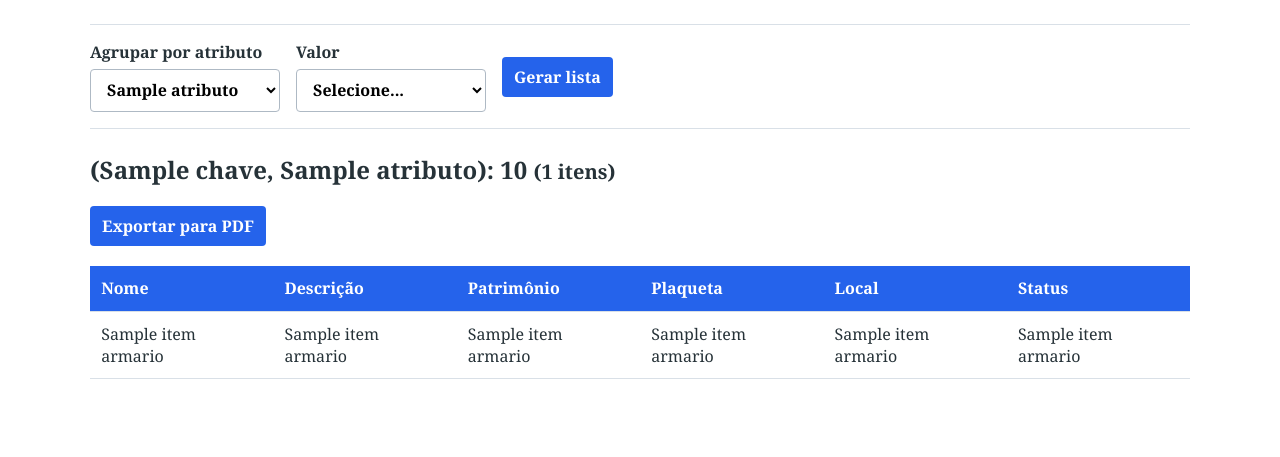
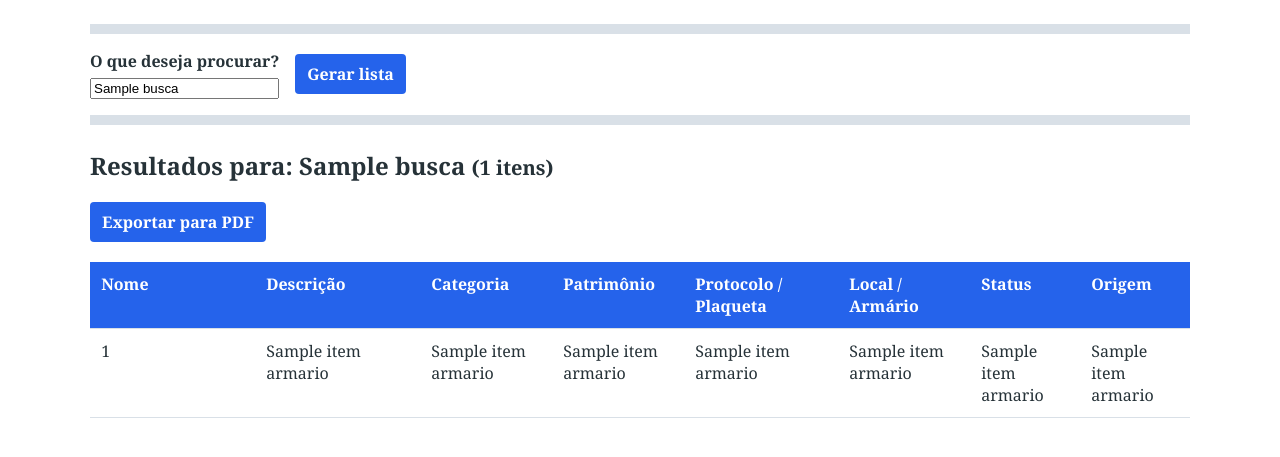
Before and after one commit to rxbeca/Controle-De-Estoque-, a Flask app: template pfvr n toque/templates/relatorio.html in a window 1280 px wide. Shown: the part 71-528 px from the top of the page. Run offline with Flask 3, Linux system fonts and the light colour scheme; the template is opened without the code that fills it: most values are stand-ins (such as "Sample title", 1, 10 or a date in 2020).

Commit message:
Add files via upload

```diff
--- a/pfvr n toque/app.py
+++ b/pfvr n toque/app.py
@@ -16,8 +16,7 @@ from database import (
     atualizar_item_armario,
     excluir_item_armario,
     pesquisar_item,
-    listar_valores_atributo,
-    listar_itens_por_atributo,
+    pesquisar_itens_relatorio,
 )
 #onde eu vou colocar as imagens
 app = Flask(__name__)
@@ -114,20 +113,11 @@ def relatorio():
     if 'usuario' not in session:
         return redirect(url_for('login_page'))
 
-    atributos = {'nome': 'Nome', 'local': 'Local', 'status': 'Status'}
-    atributo = request.args.get('atributo', 'local')
-    if atributo not in atributos:
-        atributo = 'local'
-
-    valores = listar_valores_atributo(atributo)
-    valor = request.args.get('valor', '')
-    itens = listar_itens_por_atributo(atributo, valor) if valor in valores else []
+    busca = request.args.get('busca', '').strip()
+    itens = pesquisar_itens_relatorio(busca)
     return render_template(
         'relatorio.html',
-        atributos=atributos,
-        atributo=atributo,
-        valores=valores,
-        valor=valor,
+        busca=busca,
         itens=itens,
         usuario=session['usuario'],
     )
@@ -144,6 +134,7 @@ def novo_item():
     plaqueta = request.form.get('plaqueta')
     local = request.form.get('local')
     status = request.form.get('status')
+    categoria = request.form.get('categoria', '').strip()
 
     imagem = request.files.get('imagem')
     nome_imagem = None
@@ -151,7 +142,7 @@ def novo_item():
         nome_imagem = secure_filename(imagem.filename)
         imagem.save(os.path.join(app.config['UPLOAD_FOLDER'], nome_imagem))
 
-    inserir_item_cende(nome, descricao, patrimonio, plaqueta, local, status, nome_imagem)
+    inserir_item_cende(nome, descricao, patrimonio, plaqueta, local, status, nome_imagem, categoria)
     return redirect(url_for('dashboard'))
 
 
@@ -175,6 +166,7 @@ def editar_item(item_id):
     plaqueta = request.form.get('plaqueta')
     local = request.form.get('local')
     status = request.form.get('status')
+    categoria = request.form.get('categoria', '').strip()
     imagem = request.files.get('imagem')
 
     nome_imagem = None
@@ -182,7 +174,7 @@ def editar_item(item_id):
         nome_imagem = secure_filename(imagem.filename)
         imagem.save(os.path.join(app.config['UPLOAD_FOLDER'], nome_imagem))
 
-    edicao_de_itens(item_id, nome, descricao, patrimonio, plaqueta, local, status, nome_imagem)
+    edicao_de_itens(item_id, nome, descricao, patrimonio, plaqueta, local, status, nome_imagem, categoria=categoria)
     return redirect(url_for('dashboard'))
 
 
@@ -212,6 +204,7 @@ def novo_item_armario(armario_id):
 
     nome_item = request.form.get('nome_item', '').strip()
     protocolo = request.form.get('protocolo', '').strip()
+    categoria = request.form.get('categoria', '').strip()
     arquivo = request.files.get('imagem')
     nome_imagem = None
     if arquivo and arquivo.filename and allowed_file(arquivo.filename):
@@ -219,7 +212,7 @@ def novo_item_armario(armario_id):
         arquivo.save(os.path.join(app.config['UPLOAD_FOLDER'], nome_imagem))
 
     if nome_item and protocolo:
-        inserir_item_armario(armario_id, nome_item, nome_imagem, protocolo)
+        inserir_item_armario(armario_id, nome_item, nome_imagem, protocolo, categoria)
     return redirect(url_for('armarios_page'))
 
 
@@ -230,13 +223,14 @@ def editar_item_armario_rota(item_id):
 
     nome_item = request.form.get('nome_item', '').strip()
     protocolo_item = request.form.get('protocolo_item', '').strip()
+    categoria = request.form.get('categoria', '').strip()
     arquivo = request.files.get('imagem')
     nome_imagem = None
     if arquivo and arquivo.filename and allowed_file(arquivo.filename):
         nome_imagem = secure_filename(arquivo.filename)
         arquivo.save(os.path.join(app.config['UPLOAD_FOLDER'], nome_imagem))
 
-    sucesso, mensagem = atualizar_item_armario(item_id, nome_item, protocolo_item, nome_imagem)
+    sucesso, mensagem = atualizar_item_armario(item_id, nome_item, protocolo_item, nome_imagem, categoria)
     if not sucesso:
         return redirect(url_for('armarios_page'))
     return redirect(url_for('armarios_page'))
@@ -252,4 +246,4 @@ def excluir_item_armario_rota(item_id):
 
 
 if __name__ == '__main__':
-    app.run(debug=True, port=5001)
+    app.run( host='0.0.0.0',debug=False, port=5001)
--- a/pfvr n toque/templates/index.html
+++ b/pfvr n toque/templates/index.html
@@ -57,6 +57,7 @@
         <form action="{{ url_for('novo_item') }}" method="post" enctype="multipart/form-data" style="margin-top: 10px;">
             <input type="text" name="nome" placeholder="Nome do Item" required>
             <input type="text" name="descricao" placeholder="Descrição" required>
+            <input type="text" name="categoria" placeholder="Categoria (ex.: Móveis)">
             <input type="text" name="patrimonio" placeholder="Patrimônio" required>
             <input type="text" name="plaqueta" placeholder="Nº Plaqueta" required>
             <input type="text" name="local" placeholder="Local" required>
@@ -94,6 +95,7 @@
             <tr>
                 <th>Nome</th>
                 <th>Descrição</th>
+                <th>Categoria</th>
                 <th>Patrimônio</th>
                 <th>Plaqueta</th>
                 <th>Local</th>
@@ -109,6 +111,7 @@
                     <input form="editar-item-{{ item[0] }}" type="text" name="nome" value="{{ item[1] }}" required>
                 </td>
                 <td><input form="editar-item-{{ item[0] }}" type="text" name="descricao" value="{{ item[2] }}" required></td>
+                <td><input form="editar-item-{{ item[0] }}" type="text" name="categoria" value="{{ item[8] }}" placeholder="Categoria"></td>
                 <td><input form="editar-item-{{ item[0] }}" type="text" name="patrimonio" value="{{ item[3] }}" required></td>
                 <td><input form="editar-item-{{ item[0] }}" type="text" name="plaqueta" value="{{ item[4] }}" required></td>
                 <td><input form="editar-item-{{ item[0] }}" type="text" name="local" value="{{ item[5] }}" required></td>
--- a/pfvr n toque/templates/relatorio.html
+++ b/pfvr n toque/templates/relatorio.html
@@ -12,7 +12,7 @@
         .topo { margin-bottom: 1.5rem; }
         .topo a { color: #2563eb; font-weight: bold; }
         h1 { margin: 0; font-size: 1.8rem; }
-        .filtros { justify-content: flex-start; flex-wrap: wrap; padding: 1rem 0; border-top: 1px solid #d9e0e7; border-bottom: 1px solid #d9e0e7; }
+        .filtros { justify-content: flex-start; flex-wrap: wrap; padding: 1rem 0; border-top: 10px solid #d9e0e7; border-bottom: 10px solid #d9e0e7; }
         label { display: grid; gap: 0.35rem; font-weight: bold; }
         select, button { min-height: 40px; padding: 0.55rem 0.75rem; font: inherit; }
         select { min-width: 190px; border: 1px solid #aeb9c4; border-radius: 4px; background: #fff; }
@@ -20,16 +20,18 @@
         .acoes { justify-content: flex-start; margin: 1.25rem 0; }
         .voltar { color: #2563eb; }
         .resumo { margin: 1.5rem 0 0.75rem; }
-        table { width: 100%; border-collapse: collapse; }
+        .tabela-container { width: 100%; overflow-x: auto; }
+        table { width: 100%; table-layout: fixed; border-collapse: collapse; }
         th, td { padding: 0.7rem; border-bottom: 1px solid #d9e0e7; text-align: left; }
+        th, td { overflow-wrap: anywhere; vertical-align: top; }
         th { background: #2563eb; color: white; }
         .vazio { padding: 1rem 0; color: #5b6570; }
-        @media (max-width: 600px) {
+        @media (max-width: 900px) {
             body { padding: 1rem; }
             .topo { align-items: flex-start; flex-direction: column; }
             .filtros { align-items: stretch; flex-direction: column; }
             select, .filtros button { width: 100%; }
-            table { display: block; overflow-x: auto; white-space: nowrap; }
+            table { min-width: 900px; }
         }
         @media print {
             body { padding: 0; color: #000; }
@@ -49,48 +51,49 @@
 
         <form class="filtros" action="{{ url_for('relatorio') }}" method="get">
             <label>
-                Agrupar por atributo
-                <select name="atributo" onchange="this.form.elements.valor.value = ''; this.form.submit()">
-                    {% for chave, nome in atributos.items() %}
-                        <option value="{{ chave }}" {% if atributo == chave %}selected{% endif %}>{{ nome }}</option>
-                    {% endfor %}
-                </select>
-            </label>
-            <label>
-                Valor
-                <select name="valor" required>
-                    <option value="">Selecione...</option>
-                    {% for opcao in valores %}
-                        <option value="{{ opcao }}" {% if valor == opcao %}selected{% endif %}>{{ opcao }}</option>
-                    {% endfor %}
-                </select>
+                O que deseja procurar?
+                <input type="search" name="busca" value="{{ busca }}" placeholder="Ex.: móveis, cadeira, material" required>
             </label>
             <button type="submit">Gerar lista</button>
         </form>
 
-        {% if valor %}
-            <h2 class="resumo">{{ atributos[atributo] }}: {{ valor }} <small>({{ itens|length }} itens)</small></h2>
+        {% if busca %}
+            <h2 class="resumo">Resultados para: {{ busca }} <small>({{ itens|length }} itens)</small></h2>
             {% if itens %}
                 <div class="acoes">
                     <button type="button" onclick="window.print()">Exportar para PDF</button>
                 </div>
+                <div class="tabela-container">
                     <table>
+                        <colgroup>
+                            <col style="width: 15%">
+                            <col style="width: 15%">
+                            <col style="width: 12%">
+                            <col style="width: 12%">
+                            <col style="width: 14%">
+                            <col style="width: 12%">
+                            <col style="width: 10%">
+                            <col style="width: 10%">
+                        </colgroup>
                         <thead>
-                        <tr><th>Nome</th><th>Descrição</th><th>Patrimônio</th><th>Plaqueta</th><th>Local</th><th>Status</th></tr>
+                            <tr><th>Nome</th><th>Descrição</th><th>Categoria</th><th>Patrimônio</th><th>Protocolo / Plaqueta</th><th>Local / Armário</th><th>Status</th><th>Origem</th></tr>
                         </thead>
                         <tbody>
                             {% for item in itens %}
                                 <tr>
+                                    <td>{{ item[0] }}</td>
                                     <td>{{ item[1] }}</td>
                                     <td>{{ item[2] }}</td>
                                     <td>{{ item[3] }}</td>
-                                <td>{{ item[4] }}</td>
-                                <td>{{ item[5]|trim }}</td>
+                                    <td>{{ item[4]|trim }}</td>
+                                    <td>{{ item[5] }}</td>
                                     <td>{{ item[6] }}</td>
+                                    <td>{{ item[7] }}</td>
                                 </tr>
                             {% endfor %}
                         </tbody>
                     </table>
+                </div>
             {% else %}
                 <p class="vazio">Nenhum item encontrado para esse valor.</p>
             {% endif %}
```
Also changed, not shown: pfvr n toque/database.py (+65 -20 lines), pfvr n toque/static/style.css (+28 -0 lines), pfvr n toque/templates/armarios.html (+48 -19 lines), pfvr n toque/templates/login.html (+23 -3 lines), pfvr n toque/estoque.db. Lines whose indentation alone changed are shown as unchanged.
